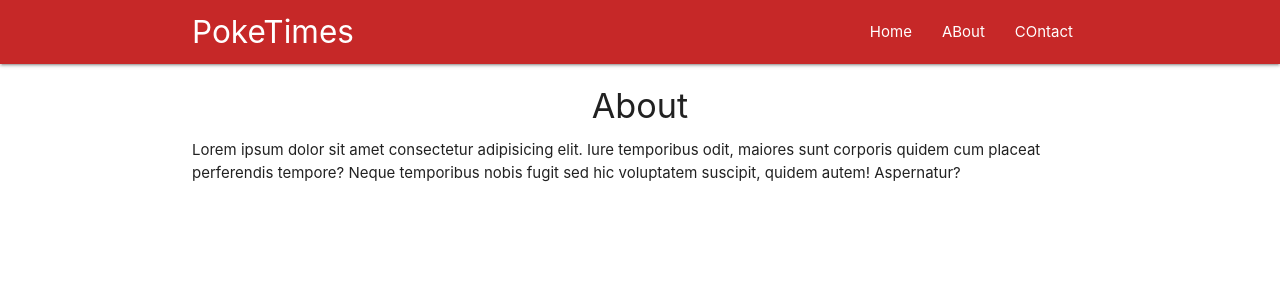
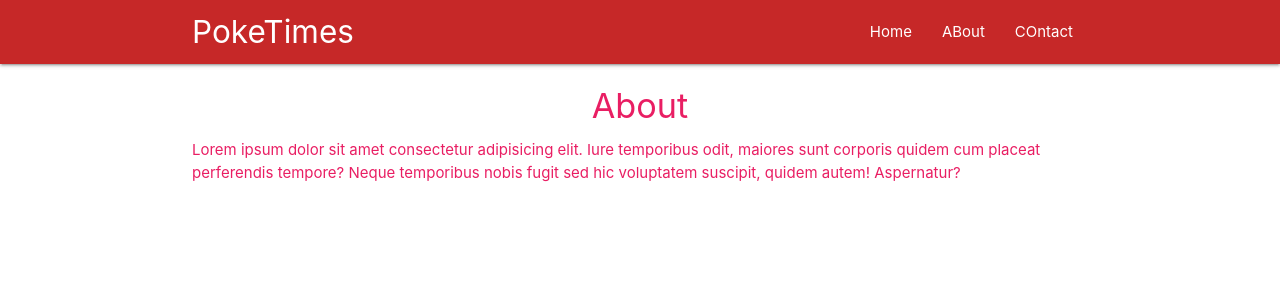
Before and after one commit to bocahrokok/react-redux-complete, a React (Create React App) app in the folder poketimes/: page /about in a window 1280 px wide. Shown: the top 300 px of the page. Built offline with nearby package versions, Linux system fonts and the light colour scheme.

Commit message:
commit #28 axios

```diff
--- a/poketimes/src/components/About.js
+++ b/poketimes/src/components/About.js
@@ -1,4 +1,5 @@
 import React from 'react'
+import Rainbow from '../hoc/Rainbow'
 
 
 const About = () => {
@@ -10,4 +11,4 @@
     )
 }
 
-export default About
+export default Rainbow(About)
--- /dev/null
+++ b/poketimes/src/hoc/Rainbow.js
@@ -0,0 +1,22 @@
+import React from 'react'
+
+const Rainbow = (WrappedComponent) => {
+
+    const colours = ['red', 'pink', 'orange', 'blue', 'green', 'yellow']
+    const randomColour = colours[Math.floor(Math.random() * 5)]
+
+    const className = randomColour+ '-text';
+
+
+    return (props) =>{
+        return (
+            <div className={className}>
+            <WrappedComponent {...props}/>
+            </div>
+        )
+    }
+
+
+}
+
+export default Rainbow
```
